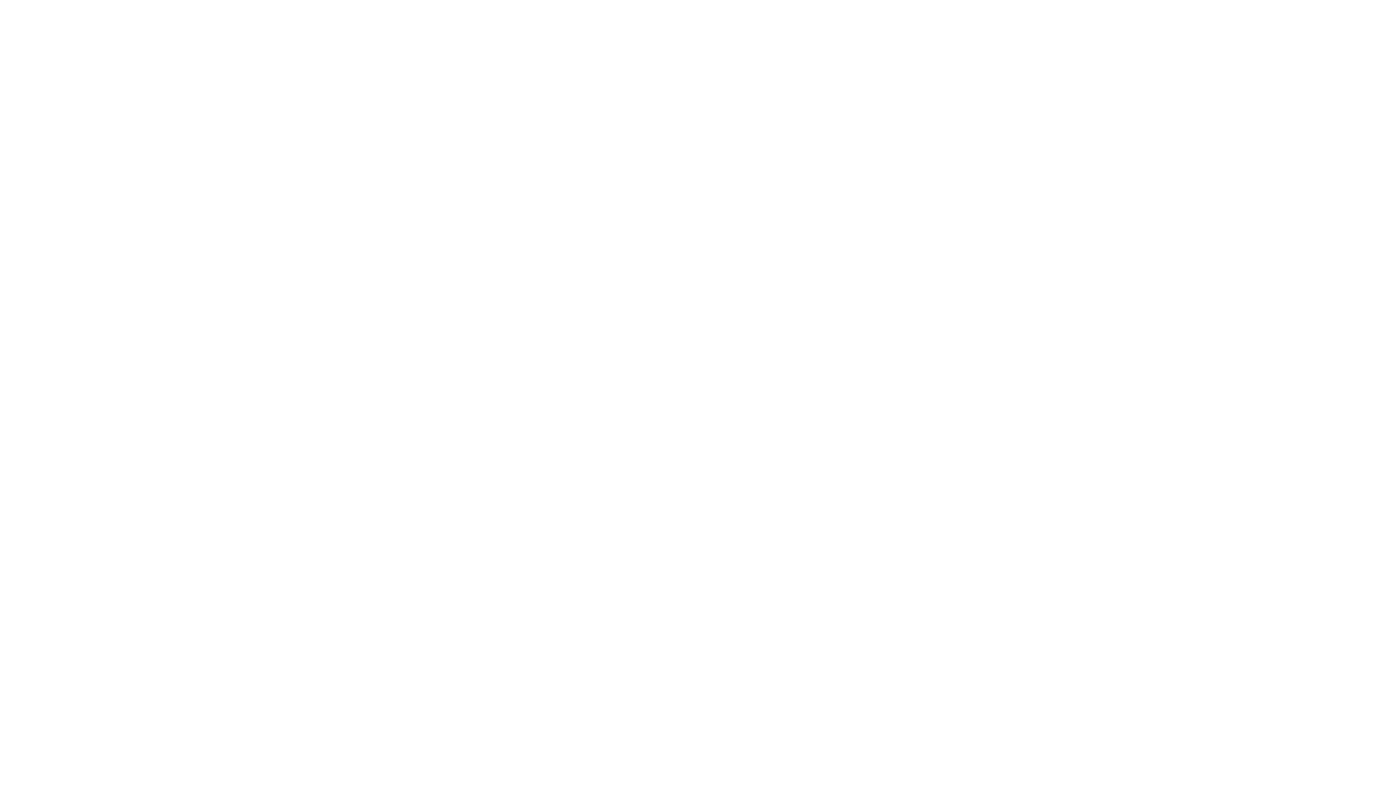
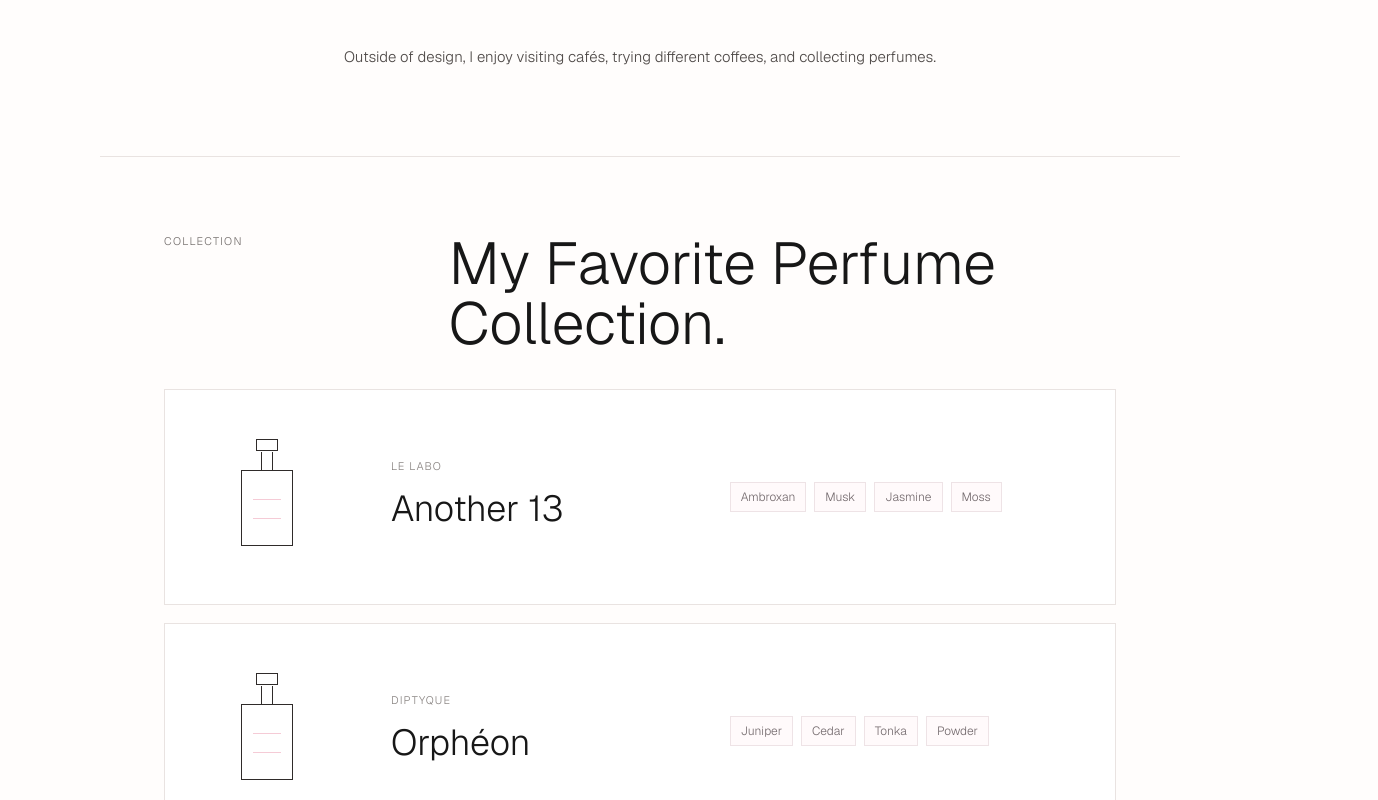
Before and after one commit to krisooti/Portfolio, a Next.js app: page /about in a window 1280 px wide. Before the commit this address had no page. Shown: the part 470-1270 px from the top of the page, 1378 px wide, since content can reach past the window. Before the commit the page ends 800 px from the top, so only its background shows below. Built offline with nearby package versions, Linux system fonts and the light colour scheme.

Commit message:
Add personal about page

```diff
--- /dev/null
+++ b/app/about/page.tsx
@@ -0,0 +1,99 @@
+import type { Metadata } from "next";
+import Link from "next/link";
+
+const perfumes = [
+  {
+    brand: "Le Labo",
+    name: "Another 13",
+    notes: ["Ambroxan", "Musk", "Jasmine", "Moss"],
+  },
+  {
+    brand: "Diptyque",
+    name: "Orphéon",
+    notes: ["Juniper", "Cedar", "Tonka", "Powder"],
+  },
+  {
+    brand: "Byredo",
+    name: "Blanche",
+    notes: ["Aldehyde", "Rose", "Sandalwood", "Musk"],
+  },
+];
+
+export const metadata: Metadata = {
+  title: "About - Kristi",
+  description:
+    "A personal about page for Kristi with hobbies and a favorite perfume collection.",
+};
+
+export default function AboutPage() {
+  return (
+    <main className="site-shell">
+      <header className="site-nav" aria-label="Primary navigation">
+        <Link href="/" className="brand-link">
+          Kristi
+          <span className="flower-mark" aria-hidden="true" />
+        </Link>
+        <nav className="nav-links">
+          <Link href="/#work">Work</Link>
+          <Link href="/about">About</Link>
+          <a href="mailto:krisooti08@gmail.com">Contact</a>
+        </nav>
+      </header>
+
+      <section className="about-page-hero" aria-labelledby="about-title">
+        <h1 id="about-title" className="typing-title">
+          Hi there! I&apos;m Kristi. Nice to meet you.
+        </h1>
+      </section>
+
+      <section className="personal-note">
+        <p>
+          Outside of design, I enjoy visiting cafés, trying different coffees,
+          and collecting perfumes.
+        </p>
+      </section>
+
+      <section className="perfume-section" aria-labelledby="perfume-title">
+        <div className="perfume-heading">
+          <p className="eyebrow">Collection</p>
+          <h2 id="perfume-title">My Favorite Perfume Collection.</h2>
+        </div>
+
+        <div className="perfume-list">
+          {perfumes.map((perfume, index) => (
+            <article
+              className="perfume-card"
+              key={`${perfume.brand}-${perfume.name}`}
+              style={{ "--item-index": index } as React.CSSProperties}
+            >
+              <div className="perfume-doodle" aria-hidden="true">
+                <span className="fragrance-line fragrance-line-one" />
+                <span className="fragrance-line fragrance-line-two" />
+                <span className="bottle-cap" />
+                <span className="bottle-neck" />
+                <span className="bottle-body" />
+                <span className="bottle-label" />
+              </div>
+
+              <div className="perfume-copy">
+                <p>{perfume.brand}</p>
+                <h3>{perfume.name}</h3>
+              </div>
+
+              <div className="note-list" aria-label={`${perfume.name} notes`}>
+                {perfume.notes.map((note, noteIndex) => (
+                  <span
+                    key={note}
+                    style={{ "--note-index": noteIndex } as React.CSSProperties}
+                  >
+                    {note}
+                  </span>
+                ))}
+              </div>
+            </article>
+          ))}
+        </div>
+      </section>
+    </main>
+  );
+}
--- a/app/globals.css
+++ b/app/globals.css
@@ -546,6 +546,261 @@ a {
   color: #111111;
 }
 
+.about-page-hero {
+  display: grid;
+  min-height: 58vh;
+  place-items: center;
+  padding: 130px clamp(20px, 5vw, 64px) 58px;
+  text-align: center;
+}
+
+.typing-title {
+  width: 39ch;
+  max-width: 100%;
+  overflow: hidden;
+  border-right: 1px solid #171717;
+  color: #171717;
+  font-size: clamp(28px, 4vw, 54px);
+  font-weight: 300;
+  letter-spacing: 0;
+  line-height: 1.12;
+  white-space: nowrap;
+  animation:
+    type-line 3.2s steps(39, end) both,
+    cursor-blink 900ms step-end infinite;
+}
+
+@keyframes type-line {
+  from {
+    width: 0;
+  }
+}
+
+@keyframes cursor-blink {
+  50% {
+    border-color: transparent;
+  }
+}
+
+.personal-note,
+.perfume-section {
+  width: min(100%, 1080px);
+  margin: 0 auto;
+  padding-right: clamp(20px, 5vw, 64px);
+  padding-left: clamp(20px, 5vw, 64px);
+}
+
+.personal-note {
+  padding-top: 48px;
+  padding-bottom: 86px;
+  border-top: 1px solid var(--line);
+  text-align: center;
+}
+
+.personal-note p {
+  max-width: 620px;
+  margin: 0 auto;
+  color: #4f4a48;
+  font-size: 15px;
+  font-weight: 300;
+  line-height: 1.8;
+}
+
+.perfume-section {
+  padding-top: 76px;
+  padding-bottom: 120px;
+  border-top: 1px solid var(--line);
+}
+
+.perfume-heading {
+  display: grid;
+  grid-template-columns: 0.35fr 1fr;
+  gap: clamp(22px, 4vw, 54px);
+  margin-bottom: 36px;
+}
+
+.perfume-heading h2 {
+  margin: 0;
+  color: #171717;
+  font-size: clamp(28px, 4.6vw, 62px);
+  font-weight: 300;
+  line-height: 1.02;
+}
+
+.perfume-list {
+  display: grid;
+  gap: 18px;
+}
+
+.perfume-card {
+  display: grid;
+  grid-template-columns: 120px minmax(160px, 0.8fr) 1fr;
+  align-items: center;
+  gap: clamp(24px, 5vw, 72px);
+  border: 1px solid var(--line);
+  background: #ffffff;
+  padding: clamp(24px, 4vw, 42px);
+  opacity: 0;
+  transform: translateY(14px);
+  animation: perfume-enter 700ms ease forwards;
+  animation-delay: calc(var(--item-index) * 140ms);
+  transition:
+    border-color 240ms ease,
+    background-color 240ms ease,
+    transform 240ms ease,
+    box-shadow 240ms ease;
+}
+
+.perfume-card:hover {
+  border-color: var(--pink);
+  background: var(--pink-soft);
+  box-shadow: 0 14px 38px rgba(17, 17, 17, 0.05);
+  transform: translateY(-4px);
+}
+
+@keyframes perfume-enter {
+  to {
+    opacity: 1;
+    transform: translateY(0);
+  }
+}
+
+.perfume-doodle {
+  position: relative;
+  width: 86px;
+  height: 130px;
+  justify-self: center;
+  animation: bottle-draw 900ms ease both;
+  animation-delay: calc(var(--item-index) * 140ms + 180ms);
+}
+
+@keyframes bottle-draw {
+  from {
+    clip-path: inset(0 100% 0 0);
+  }
+
+  to {
+    clip-path: inset(0 0 0 0);
+  }
+}
+
+.bottle-cap,
+.bottle-neck,
+.bottle-body,
+.bottle-label,
+.fragrance-line {
+  position: absolute;
+  display: block;
+}
+
+.bottle-cap {
+  top: 7px;
+  left: 32px;
+  width: 22px;
+  height: 12px;
+  border: 1px solid #2f2b2a;
+}
+
+.bottle-neck {
+  top: 20px;
+  left: 37px;
+  width: 12px;
+  height: 18px;
+  border-right: 1px solid #2f2b2a;
+  border-left: 1px solid #2f2b2a;
+}
+
+.bottle-body {
+  top: 38px;
+  left: 17px;
+  width: 52px;
+  height: 76px;
+  border: 1px solid #2f2b2a;
+}
+
+.bottle-label {
+  top: 67px;
+  left: 29px;
+  width: 28px;
+  height: 20px;
+  border-top: 1px solid var(--pink);
+  border-bottom: 1px solid var(--pink);
+}
+
+.fragrance-line {
+  top: 0;
+  width: 22px;
+  height: 30px;
+  border-top: 1px solid var(--pink);
+  opacity: 0;
+  transform: translateY(4px);
+  transition:
+    opacity 220ms ease,
+    transform 220ms ease;
+}
+
+.fragrance-line-one {
+  left: 12px;
+  transform: rotate(-16deg) translateY(4px);
+}
+
+.fragrance-line-two {
+  right: 10px;
+  transform: rotate(16deg) translateY(4px);
+}
+
+.perfume-card:hover .perfume-doodle {
+  transform: translateY(-2px);
+}
+
+.perfume-card:hover .fragrance-line {
+  opacity: 1;
+  transform: translateY(0);
+}
+
+.perfume-copy p {
+  margin: 0 0 8px;
+  color: #8a8583;
+  font-size: 11px;
+  font-weight: 300;
+  letter-spacing: 0.1em;
+  text-transform: uppercase;
+}
+
+.perfume-copy h3 {
+  margin: 0;
+  color: #171717;
+  font-size: clamp(24px, 3vw, 36px);
+  font-weight: 300;
+}
+
+.note-list {
+  display: flex;
+  flex-wrap: wrap;
+  gap: 8px;
+}
+
+.note-list span {
+  border: 1px solid #eee3e6;
+  background: #fffafb;
+  color: #746b6e;
+  font-size: 12px;
+  font-weight: 300;
+  line-height: 1;
+  opacity: 0;
+  padding: 8px 10px;
+  transform: translateY(6px);
+  animation: note-reveal 520ms ease forwards;
+  animation-delay: calc(var(--item-index) * 140ms + var(--note-index) * 90ms + 420ms);
+}
+
+@keyframes note-reveal {
+  to {
+    opacity: 1;
+    transform: translateY(0);
+  }
+}
+
 @media (max-width: 920px) {
   .home-center {
     min-height: auto;
@@ -559,6 +814,21 @@ a {
 
   .case-content {
     grid-template-columns: 1fr;
+  }
+
+  .perfume-heading,
+  .perfume-card {
+    grid-template-columns: 1fr;
+  }
+
+  .perfume-card {
+    gap: 20px;
+  }
+
+  .perfume-copy,
+  .note-list {
+    text-align: center;
+    justify-content: center;
   }
 }
 
@@ -605,4 +875,10 @@ a {
     margin-left: 18px;
     border-radius: 20px;
   }
+
+  .typing-title {
+    width: 100%;
+    white-space: normal;
+    animation: cursor-blink 900ms step-end infinite;
+  }
 }
--- a/app/page.tsx
+++ b/app/page.tsx
@@ -19,8 +19,8 @@ export default function Home() {
         </Link>
         <nav className="nav-links">
           <a href="#work">Work</a>
-          <a href="#about">About</a>
-          <a href="#contact">Contact</a>
+          <Link href="/about">About</Link>
+          <a href="mailto:krisooti08@gmail.com">Contact</a>
         </nav>
       </header>
 
```
Also changed, not shown: 1 other file (tests, documents, lock files or other folders).
